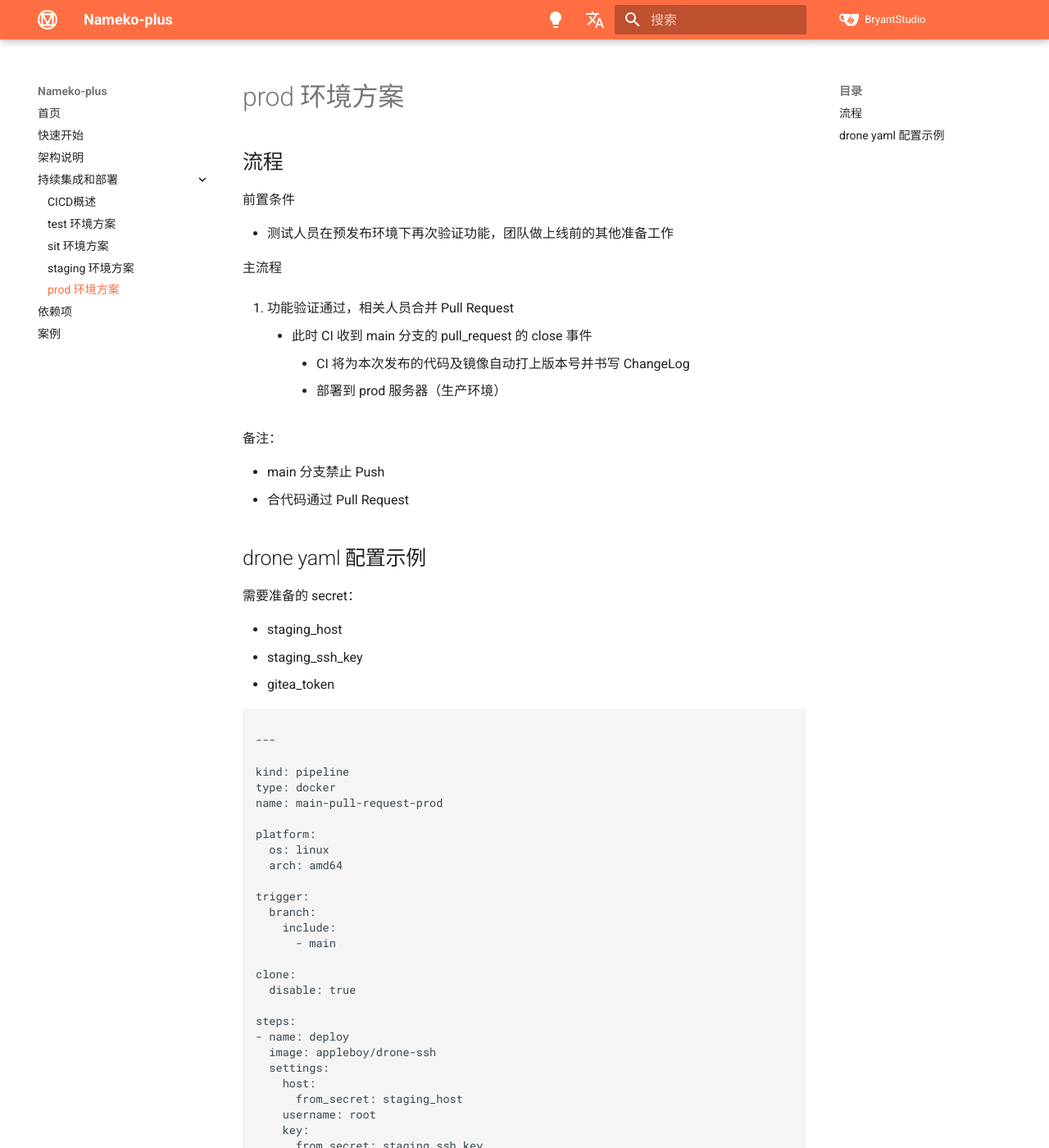
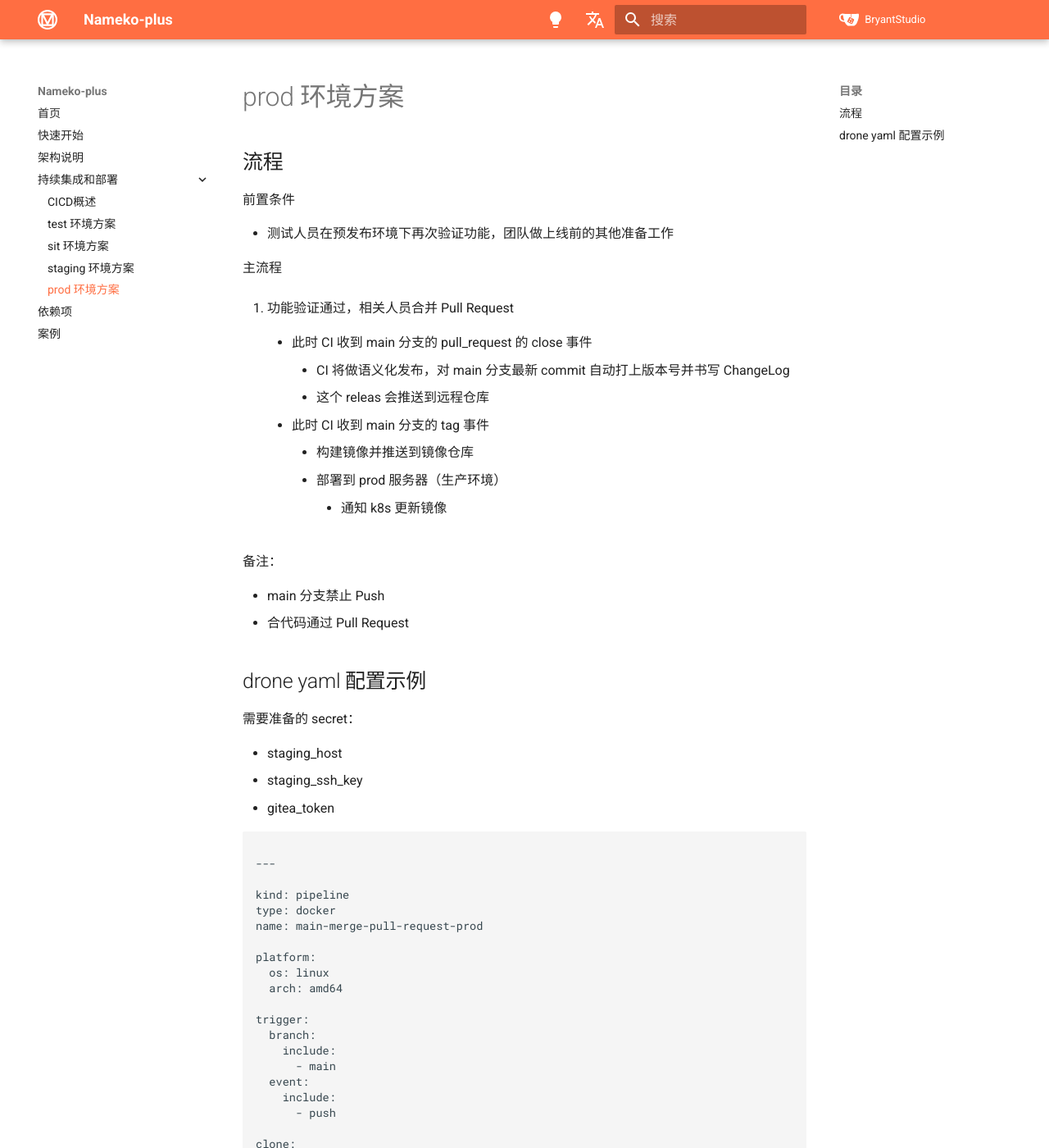
Before and after one commit to Bryanthelol/nameko-plus-doc, an MkDocs documentation site: the page built from docs/prod 环境方案.md, in a window 1280 px wide and 1400 px high. Shown: the whole window at 82% size. Built offline with MkDocs 1.6.1 and Material for MkDocs 9.7.7, drawn with Linux system fonts in a browser that asks for light colours; some of the changed text lies outside the part shown.

Commit message:
update doc

````diff
--- a/docs/prod 环境方案.md
+++ b/docs/prod 环境方案.md
@@ -16,8 +16,15 @@ hide:
 1. 功能验证通过，相关人员合并 Pull Request
 
       - 此时 CI 收到 main 分支的 pull_request 的 close 事件
-          - CI 将为本次发布的代码及镜像自动打上版本号并书写 ChangeLog
+
+          - CI 将做语义化发布，对 main 分支最新 commit 自动打上版本号并书写 ChangeLog
+          - 这个 releas 会推送到远程仓库
+
+      - 此时 CI 收到 main 分支的 tag 事件
+
+          - 构建镜像并推送到镜像仓库
           - 部署到 prod 服务器（生产环境）
+            - 通知 k8s 更新镜像
 
 备注：
 
@@ -38,7 +45,7 @@ hide:
 
 kind: pipeline
 type: docker
-name: main-pull-request-prod
+name: main-merge-pull-request-prod
 
 platform:
   os: linux
@@ -48,59 +55,65 @@ trigger:
   branch:
     include:
       - main
+  event:
+    include:
+      - push
 
 clone:
   disable: true
 
 steps:
-- name: deploy
-  image: appleboy/drone-ssh
+  - name: semantic-release
+    image: gtramontina/semantic-release:15.13.3
+    environment:
+      GITHUB_TOKEN:
+        from_secret: gitea_token
+    entrypoint:
+      - semantic-release
+
+---
+
+kind: pipeline
+type: docker
+name: main-tag-prod
+
+platform:
+  os: linux
+  arch: amd64
+
+trigger:
+  branch:
+    include:
+      - main
+  event:
+    include:
+      - tag
+
+clone:
+  disable: true
+
+steps:
+- name: clone-repo
+  image: alpine/git
+  commands:
+    - git clone ${DRONE_GIT_HTTP_URL} .
+    - git checkout ${DRONE_BRANCH}
+- name: build-and-push-image
+  image: plugins/docker
   settings:
-    host:
-      from_secret: staging_host
-    username: root
-    key:
-      from_secret: staging_ssh_key
-    port: 22
-    script_stop: true
-    script:
-      - TODO
-  when:
-    event:
-      - pull_request
-    action:
-      - closed
-- name: gitea-pr-comment-failure
-  image: tsakidev/giteacomment:latest
-  settings:
-    gitea_token:
-      from_secret: gitea_token
-    gitea_base_url: http://gitea.example.com
-    comment_title: "部署正式环境失败"
-    comment: "${DRONE_PULL_REQUEST_TITLE} 部署正式环境失败"
-  when:
-    status:
-      - failure
-    event:
-      include:
-        - pull_request
-    action:
-      - closed
-- name: gitea-pr-comment-success
-  image: tsakidev/giteacomment:latest
-  settings:
-    gitea_token:
-      from_secret: gitea_token
-    gitea_base_url: http://gitea.example.com
-    comment_title: "部署正式环境成功"
-    comment: "${DRONE_PULL_REQUEST_TITLE} 部署正式环境成功"
-  when:
-    status:
-      - success
-    event:
-      include:
-        - pull_request
-    action:
-      - closed
-
+    registry:
+      from_secret: docker_registry
+    username:
+      from_secret: docker_username
+    password:
+      from_secret: docker_password
+    repo: gitea.bearcatlog.com/bryant/admin-service
+    context: .
+    dockerfile: ./Dockerfile
+    tags:
+    - ${DRONE_TAG}
+    # auto_tag: true
+    purge: true
+    compress: true
+# TODO 通知 k8s 更新镜像
 ```
````
Also changed, not shown: docs/sit 环境方案.md (+1 -0 lines), docs/staging 环境方案.md (+1 -0 lines), docs/test 环境方案.md (+3 -2 lines).
